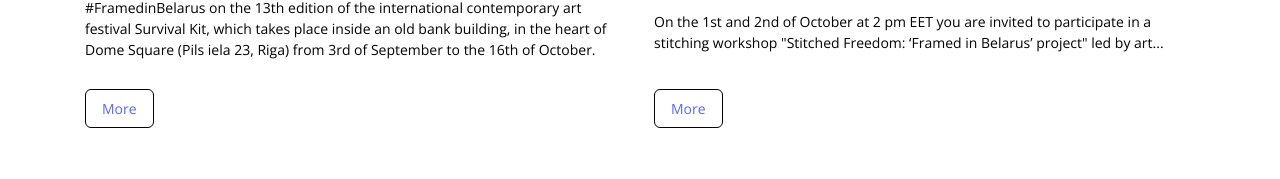
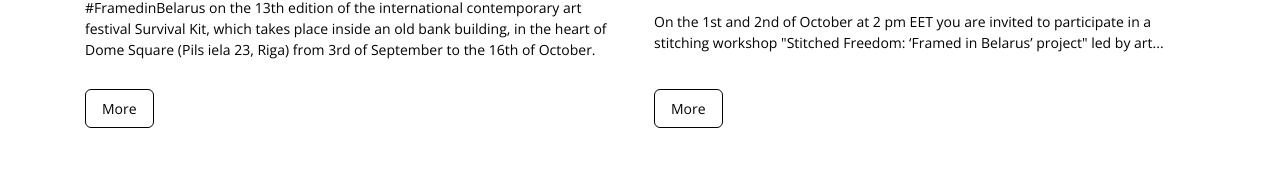
Before and after one commit to davidlipkovic/framed-in-belarus-nuxt, a Nuxt app: page /News in a window 1280 px wide. Shown: the part 846-1025 px from the top of the page. Built offline with nearby package versions, Linux system fonts and the light colour scheme.

Commit message:
fix .Content .button color&font

```diff
--- a/assets/style/globalPartials/generalClasses.scss
+++ b/assets/style/globalPartials/generalClasses.scss
@@ -11,7 +11,8 @@
   overflow: hidden;
 }
 
-.button {
+.button,
+.Content .button {
   display: inline-block;
   padding-top: 0.5rem;
   padding-right: 1rem;
@@ -23,7 +24,7 @@
   border-color: $black;
   border-radius: 0.375rem;
   cursor: pointer;
-  font-weight: 400 !important;
+  font-weight: 400;
 }
 .i,
 .em {
```
